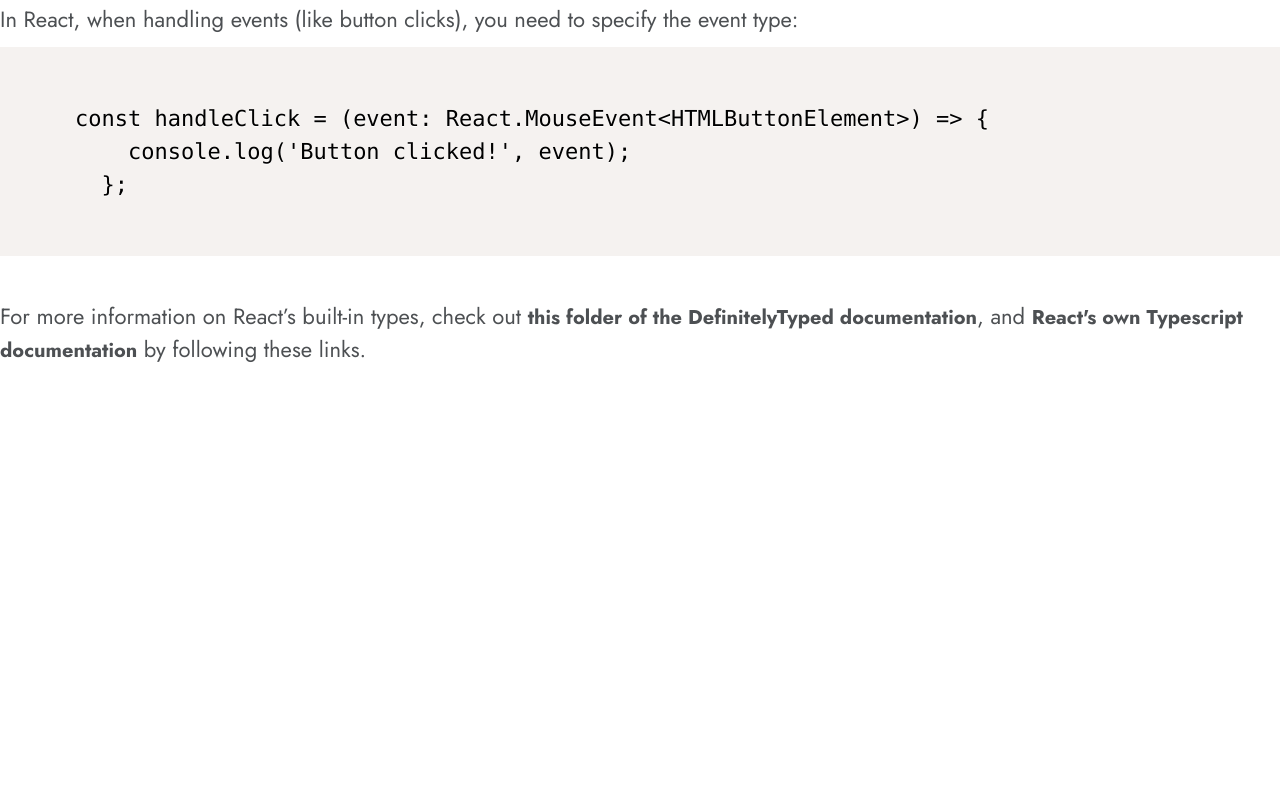
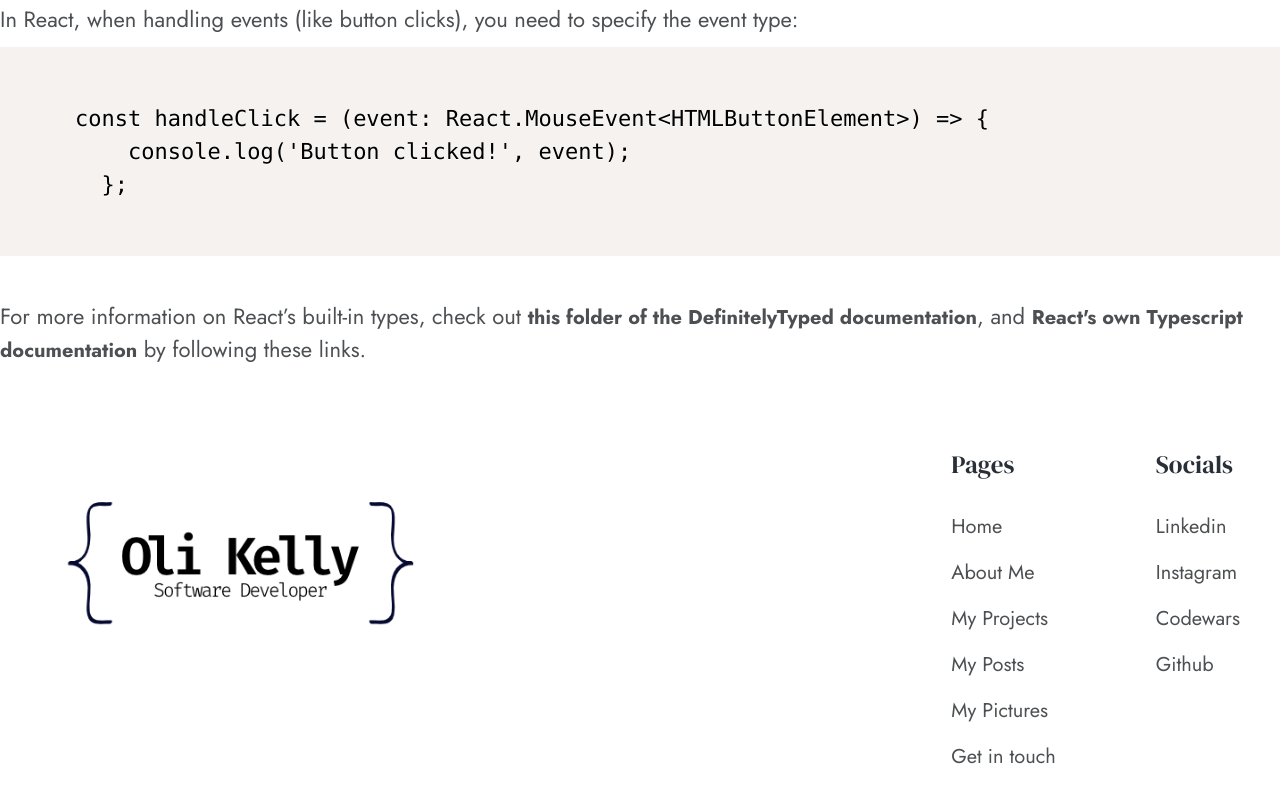
Before and after one commit to olikelly00/portfolio-site, a website: page typescriptblogpost.html in a window 1280 px wide. Shown: the part 9559-10361 px from the top of the page. Before the commit the page ends 9925 px from the top, so only its background shows below. Drawn offline with nearby package versions, Linux system fonts and the light colour scheme; files that its build step writes are made by us from their sources.

Commit message:
added footer

```diff
--- a/blogpost.html
+++ b/blogpost.html
@@ -148,5 +148,43 @@
 
 <p>Whether you're a tech enthusiast or simply curious about the future of technology, staying informed about AI developments is increasingly important in our interconnected world. Who knows? The next breakthrough might just be around the corner, potentially transforming the way we interact with technology in ways we can scarcely imagine.</p>
 </section>
+<footer class="footer mt-[80px] relative z-20">
+    <div class="container mx-auto px-0">
+        <div class="flex flex-col xl:flex-row xl:gap-[100px] xl:mb-[150px]">
+            <div class="footer__item w-full max-w-[400px] mx-auto mb-8 text-center xl:text-left">
+                <!--logo-->
+                <img src="assets/hero/logo_smalll.png" alt="logo-image" />
+            </div>
+            <div
+                class="flex-1 flex flex-col xl:flex-row text-center xl:text-left gap-12 xl:gap-[100px] xl:justify-end">
+                <div class="footer__item">
+                    <h3 class="h3">Pages</h3>
+                    <ul
+                        class="w-full p-0 bg-white border-t top-[90px] left-0 right-0 flex flex-col gap-4 lg:relative lg:p-0 lg:top-0 lg:border-none lg:h-7 transition-all duration-300 mt-7 hover:text-accent">
+                        <li><a href="#hero">Home</a></li>
+                        <li><a href="#about">About Me</a></li>
+                        <li><a href="#testimonial">My Projects</a></li>
+                        <li><a href="#news">My Posts</a></li>
+                        <li><a href="#pictures">My Pictures</a></li>
+                        <li><a href="#contact">Get in touch</a></li>
+                    </ul>
+                </div>
+                <div class="footer__item">
+                    <h3 class="h3 mb-3">Socials</h3>
+                    <ul
+                        class="w-full p-0 bg-white border-t top-[90px] left-0 right-0 flex flex-col gap-4 lg:relative lg:p-0 lg:top-0 lg:border-none lg:h-7 transition-all duration-300 mt-7 hover:text-accent">
+                        <li><a href="https://www.linkedin.com/in/olikelly" class="footer-link">Linkedin</a></li>
+                        <li><a href="https://www.instagram.com/oliverkelly1995"
+                                class="footer-link">Instagram</a></li>
+                        <li><a href="http://www.codewars.com/users/olikelly1" class="footer-link">Codewars</a>
+                        </li>
+                        <li><a href="https://github.com/olikelly00" class="footer-link">Github</a></li>
+                    </ul>
+                </div>
+            </div>
+        </div>
+    </div>
+</footer>
 </body>
+
 </html>
--- a/typescriptblogpost.html
+++ b/typescriptblogpost.html
@@ -319,6 +319,43 @@
 
         </div>
     </section>
+    <footer class="footer mt-[80px] relative z-20">
+        <div class="container mx-auto px-0">
+            <div class="flex flex-col xl:flex-row xl:gap-[100px] xl:mb-[150px]">
+                <div class="footer__item w-full max-w-[400px] mx-auto mb-8 text-center xl:text-left">
+                    <!--logo-->
+                    <img src="assets/hero/logo_smalll.png" alt="logo-image" />
+                </div>
+                <div
+                    class="flex-1 flex flex-col xl:flex-row text-center xl:text-left gap-12 xl:gap-[100px] xl:justify-end">
+                    <div class="footer__item">
+                        <h3 class="h3">Pages</h3>
+                        <ul
+                            class="w-full p-0 bg-white border-t top-[90px] left-0 right-0 flex flex-col gap-4 lg:relative lg:p-0 lg:top-0 lg:border-none lg:h-7 transition-all duration-300 mt-7 hover:text-accent">
+                            <li><a href="#hero">Home</a></li>
+                            <li><a href="#about">About Me</a></li>
+                            <li><a href="#testimonial">My Projects</a></li>
+                            <li><a href="#news">My Posts</a></li>
+                            <li><a href="#pictures">My Pictures</a></li>
+                            <li><a href="#contact">Get in touch</a></li>
+                        </ul>
+                    </div>
+                    <div class="footer__item">
+                        <h3 class="h3 mb-3">Socials</h3>
+                        <ul
+                            class="w-full p-0 bg-white border-t top-[90px] left-0 right-0 flex flex-col gap-4 lg:relative lg:p-0 lg:top-0 lg:border-none lg:h-7 transition-all duration-300 mt-7 hover:text-accent">
+                            <li><a href="https://www.linkedin.com/in/olikelly" class="footer-link">Linkedin</a></li>
+                            <li><a href="https://www.instagram.com/oliverkelly1995"
+                                    class="footer-link">Instagram</a></li>
+                            <li><a href="http://www.codewars.com/users/olikelly1" class="footer-link">Codewars</a>
+                            </li>
+                            <li><a href="https://github.com/olikelly00" class="footer-link">Github</a></li>
+                        </ul>
+                    </div>
+                </div>
+            </div>
+        </div>
+    </footer>
     <!--scroll reveal js-->
     <script src="js/scrollreveal.min.js"></script>
     <!--swiper js-->
```
